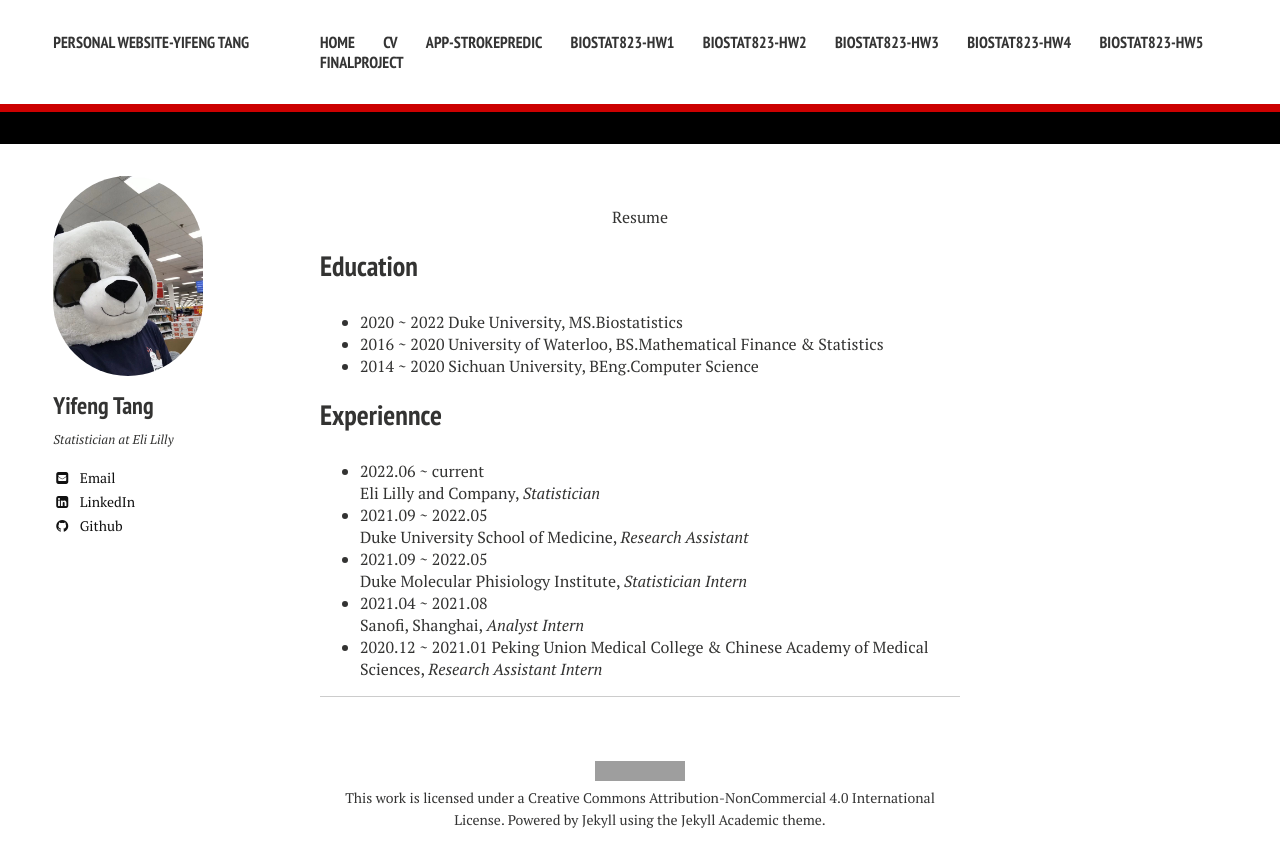
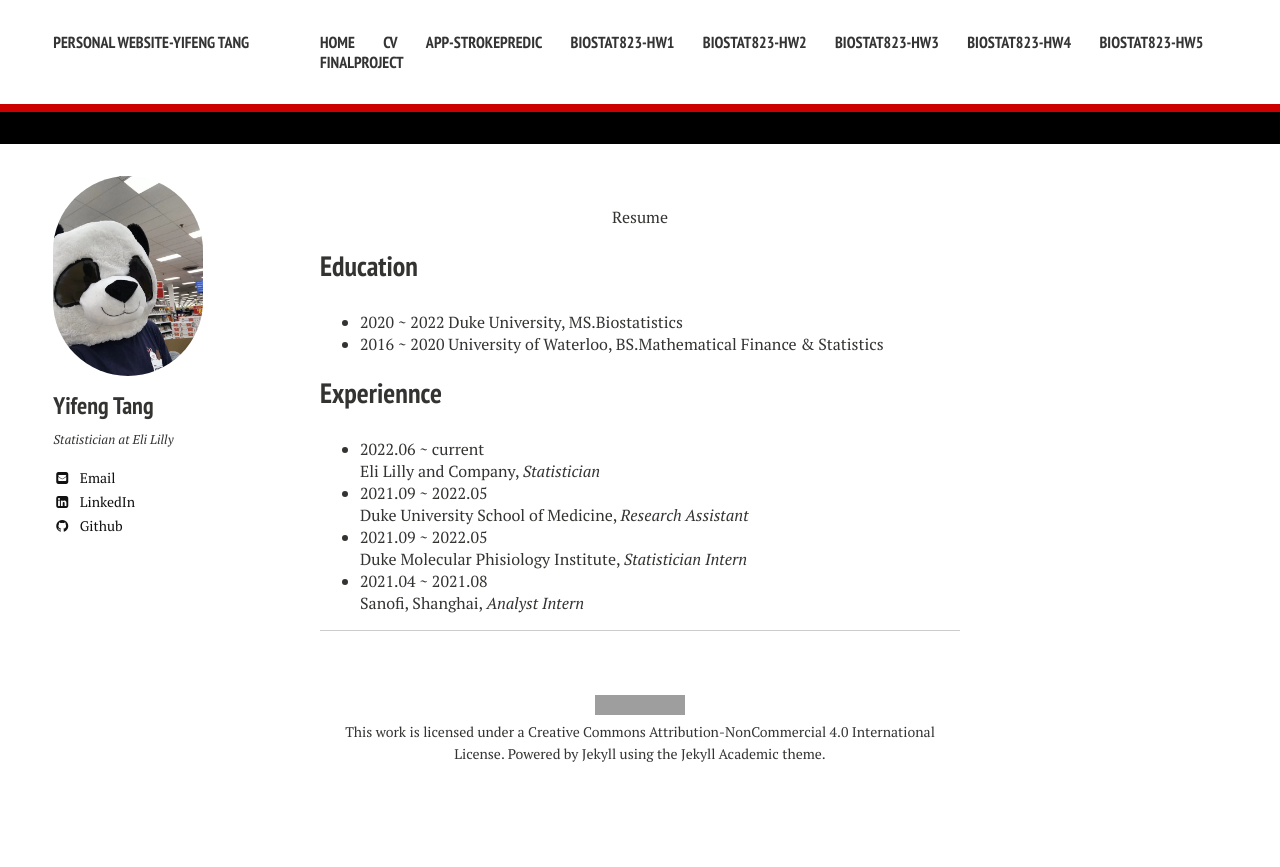
Before and after one commit to Yifeng-T/Yifeng-T.github.io, a Jekyll site: the page built from cv.md, in a window 1280 px wide. Shown: the top 867 px of the page. Built offline with Jekyll 4.4.1, drawn with Linux system fonts in a browser that asks for light colours; nearby versions of some CDN libraries; our own code applies the rules of GitHub Pages for plain Markdown files; grey boxes are pictures that could not be loaded.

Commit message:
Update cv.md

```diff
--- a/cv.md
+++ b/cv.md
@@ -3,7 +3,7 @@
 ## Education
 * 2020 ~ 2022 Duke University, MS.Biostatistics
 * 2016 ~ 2020 University of Waterloo, BS.Mathematical Finance & Statistics
-* 2014 ~ 2020 Sichuan University, BEng.Computer Science
+
 
 ## Experiennce
 * 2022.06 ~ current
@@ -14,5 +14,3 @@ Duke University School of Medicine, *Research Assistant*
 Duke Molecular Phisiology Institute, *Statistician Intern*
 * 2021.04 ~ 2021.08
 Sanofi, Shanghai, *Analyst Intern*
-* 2020.12 ~ 2021.01
-Peking Union Medical College & Chinese Academy of Medical Sciences, *Research Assistant Intern*
```
